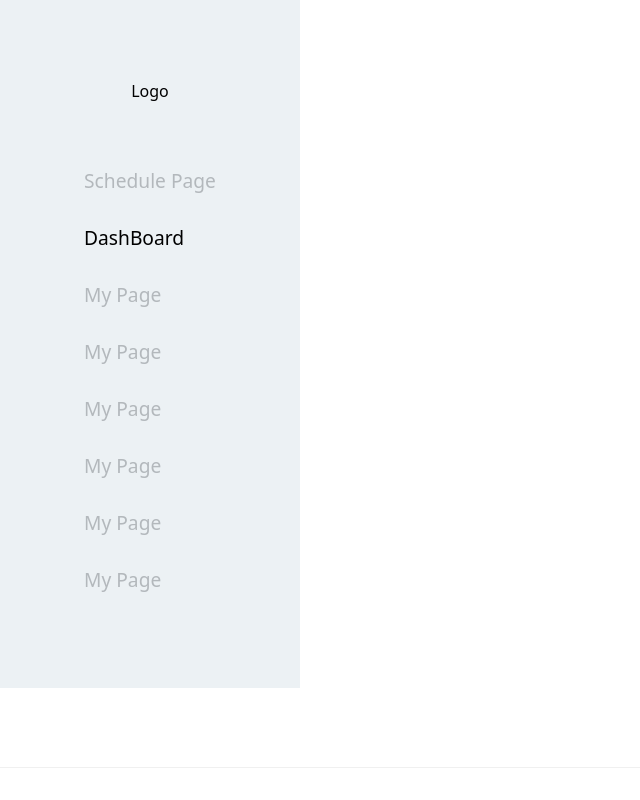
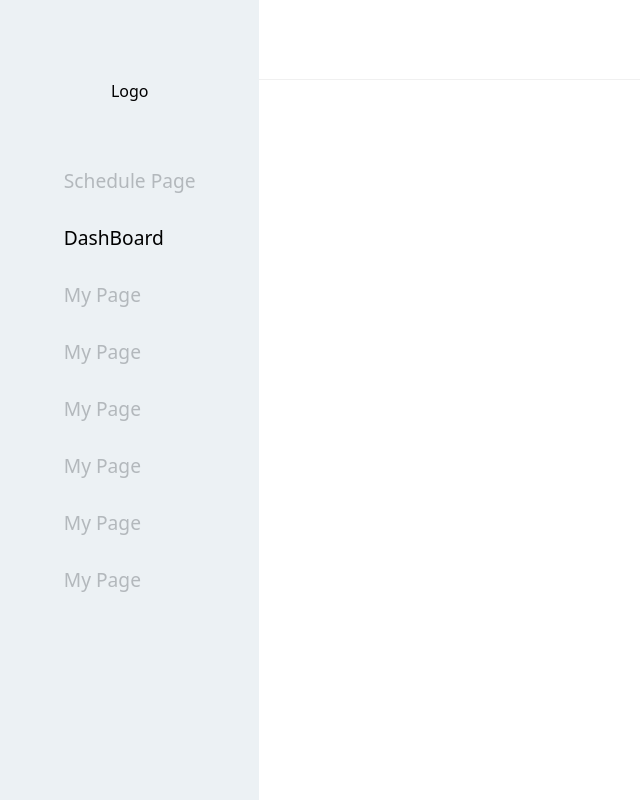
Before and after one commit to shc0801/schedule-calendar, a React (Create React App) app: page / in a window 1280 px wide. Shown: the whole page, without its empty margins (0-640 px from the left). Built offline with nearby package versions, Linux system fonts and the light colour scheme; the HTML template or start-up script is replaced by a standard one.

Commit message:
fix: update root css

```diff
--- a/src/GlobalStyle.ts
+++ b/src/GlobalStyle.ts
@@ -64,11 +64,10 @@ import {
     font-family: 'Noto Sans', sans-serif;
   }
 
-  /* #root {
-    width: 678px;
-    margin: 50px auto;
-    box-shadow: 0 3px 4px #121212;
-  } */
+  #root {
+    height: 100vh;
+    display: flex;
+  }
   `;
 
   export const globalColor = '#E669FF';
```
